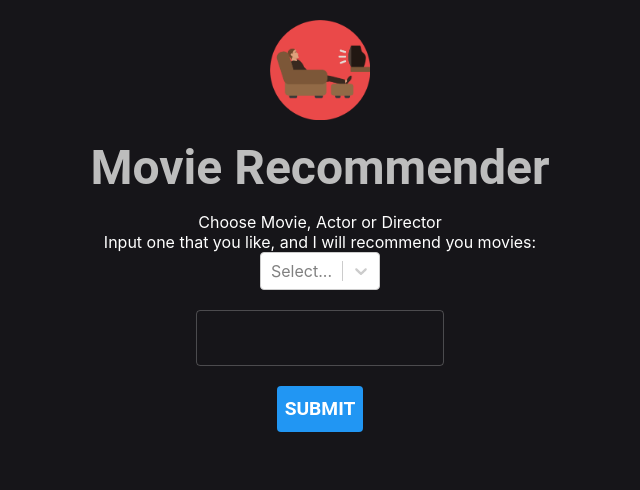
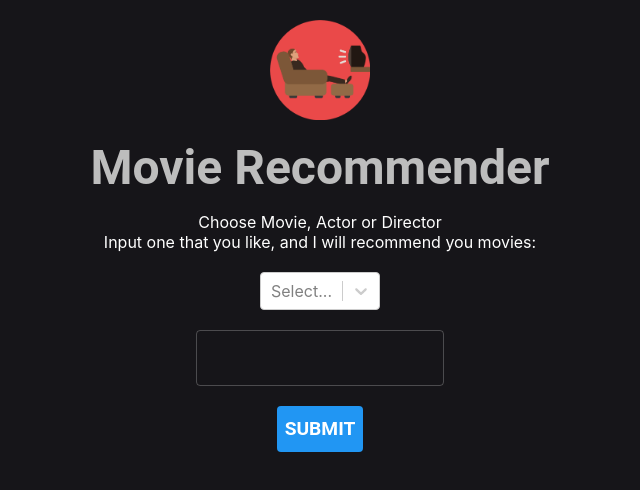
Before and after one commit to rodrijuarez/movie-recommender, a React (Create React App) app: page / in a window 1280 px wide. Shown: the top 490 px of the page, without its empty margins (320-960 px from the left). Built offline with nearby package versions, Linux system fonts and the light colour scheme.

Commit message:
Styles added

```diff
--- a/src/App.js
+++ b/src/App.js
@@ -6,6 +6,10 @@ import { TextField, Button, Typography } from "@mui/material";
 import axios from "axios";
 import Select from "react-select";
 import { MovieTable } from "./components/MovieTable";
+
+const StyledSelect = styled(Select)(({ theme }) => ({
+	marginTop: "20px",
+}));
 
 const Wrapper = styled("div")(({ theme }) => ({
 	display: "flex",
@@ -82,6 +86,7 @@ function App() {
 	};
 
 	const onSeedTypeChange = useCallback((option) => {
+		setSeedValue("");
 		setSeedType(option);
 	}, []);
 
@@ -139,14 +144,14 @@ function App() {
 						Input one that you like, and I
 						will recommend you movies:
 					</Label>
-					<Select
+					<StyledSelect
 						id="option-select"
 						name="option-select"
 						options={seedTypes}
 						value={seedType}
 						onChange={onSeedTypeChange}
 						required
-					></Select>
+					></StyledSelect>
 					<Input
 						id="director-name"
 						name="director-name"
```
